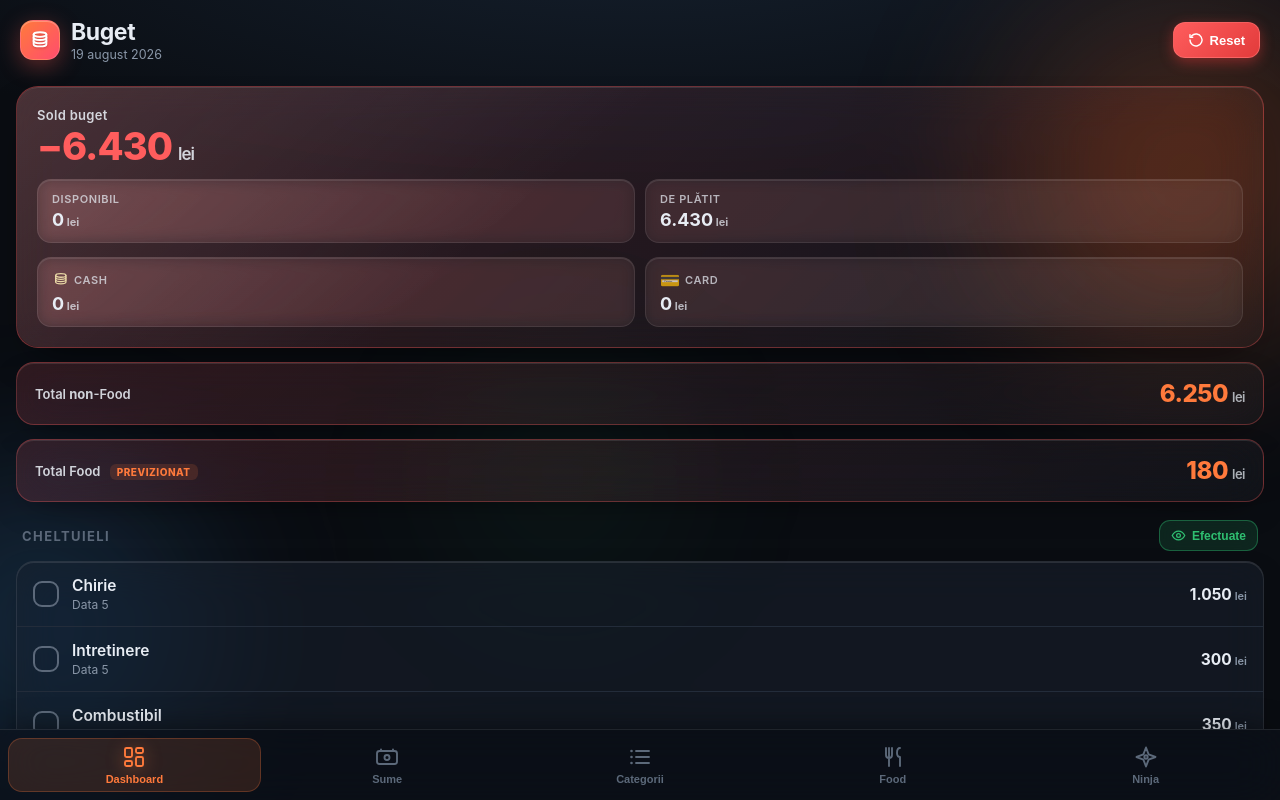
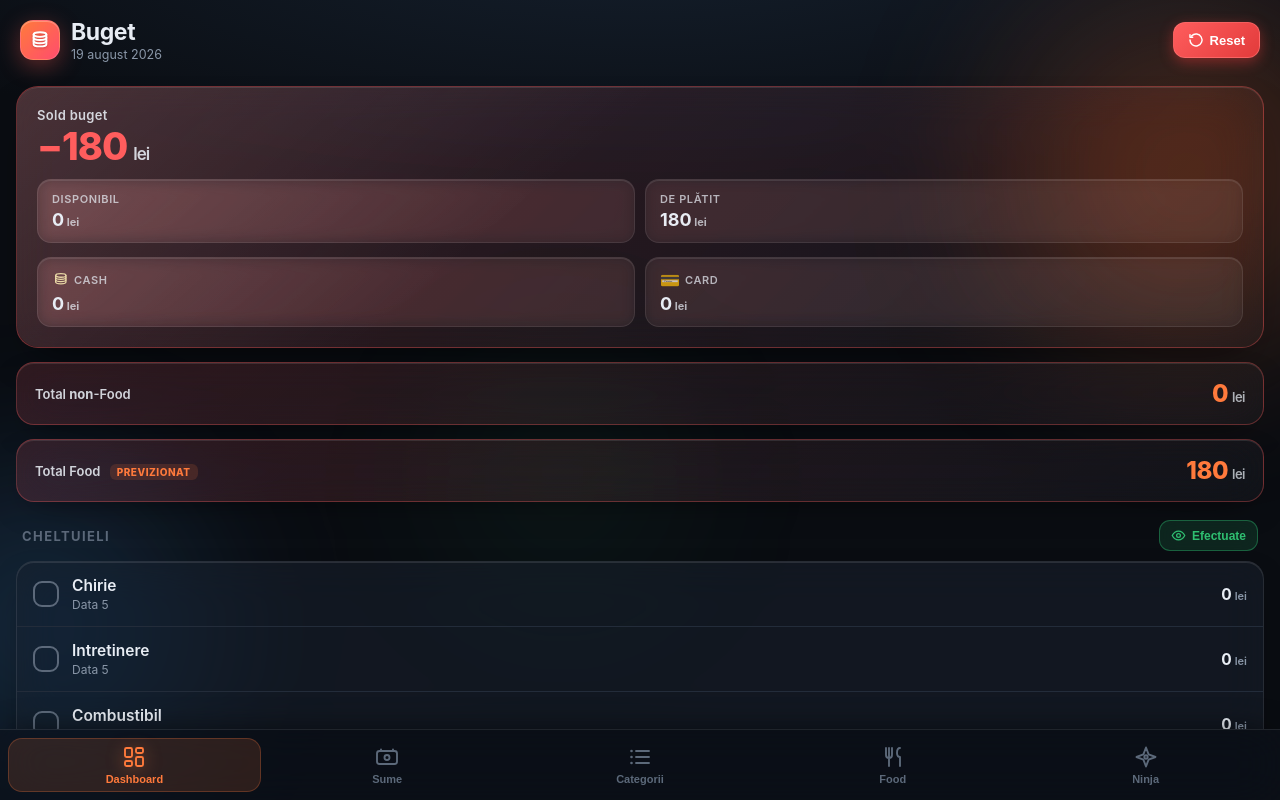
Before and after one commit to ionutdragnea-glitch/Buget_app, a plain HTML site: page index.html in a window 1280 px wide. Drawn offline with Linux system fonts and the light colour scheme.

Commit message:
Inlocuieste valorile reale din DEFAULT_CATS cu unele generice
Categoriile de pornire contineau bugetul real (chirie, scoala, curent etc.).
Se folosesc doar la prima instalare, cand localStorage e gol, deci
instalarile existente nu sunt afectate.

Co-Authored-By: Claude Opus 5 <noreply@anthropic.com>

```diff
--- a/index.html
+++ b/index.html
@@ -840,21 +840,16 @@
 const FOOD_PER_DAY = 180;
 const RESET_DAY = 19;
 
+/* Categorii de pornire (doar la prima instalare, cand localStorage e gol).
+   Valori generice — se editeaza din ecranul Categorii. */
 const DEFAULT_CATS = [
-  {name:"Chirie",       lei:1050, data:5,  done:false},
-  {name:"Intretinere",  lei:300,  data:5,  done:false},
-  {name:"Combustibil",  lei:350,  data:5,  done:false},
-  {name:"Scoala",       lei:2000, data:5,  done:false},
-  {name:"Acrobatii",    lei:300,  data:5,  done:false},
-  {name:"Laptop Lucsi", lei:120,  data:5,  done:false},
-  {name:"Internet Digi",lei:40,   data:7,  done:false},
-  {name:"SQX",          lei:460,  data:8,  done:false},
-  {name:"Ninja Sport",  lei:345,  data:10, done:false},
-  {name:"Parkour",      lei:225,  data:10, done:false},
-  {name:"Claude Code",  lei:260,  data:16, done:false},
-  {name:"Telefon",      lei:160,  data:20, done:false},
-  {name:"Curent",       lei:590,  data:26, done:false},
-  {name:"Spotify",      lei:50,   data:27, done:false},
+  {name:"Chirie",       lei:0, data:5,  done:false},
+  {name:"Intretinere",  lei:0, data:5,  done:false},
+  {name:"Combustibil",  lei:0, data:5,  done:false},
+  {name:"Internet",     lei:0, data:7,  done:false},
+  {name:"Telefon",      lei:0, data:20, done:false},
+  {name:"Curent",       lei:0, data:26, done:false},
+  {name:"Abonamente",   lei:0, data:27, done:false},
 ];
 
 const KEY = "buget.state.v2";
```
